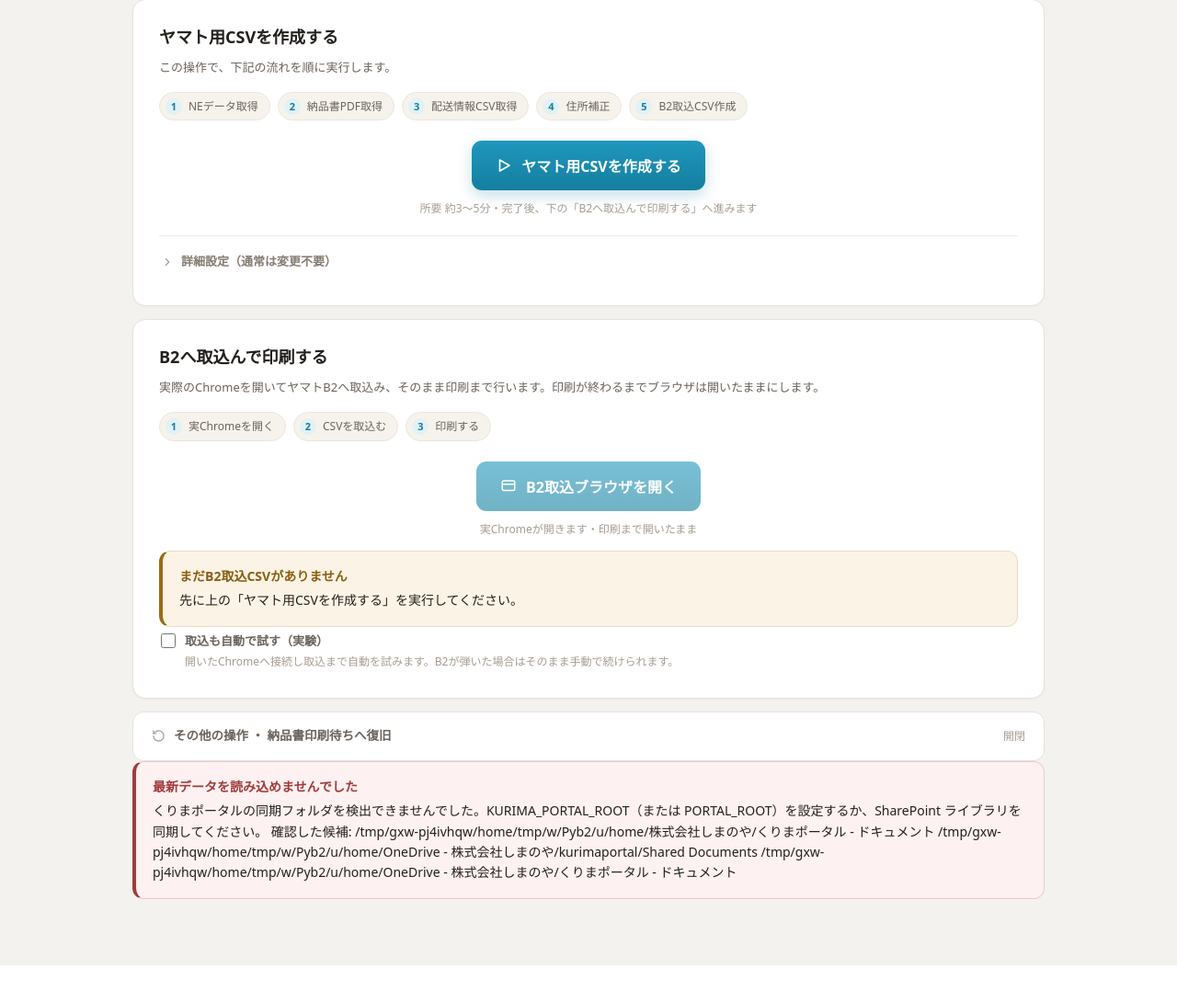
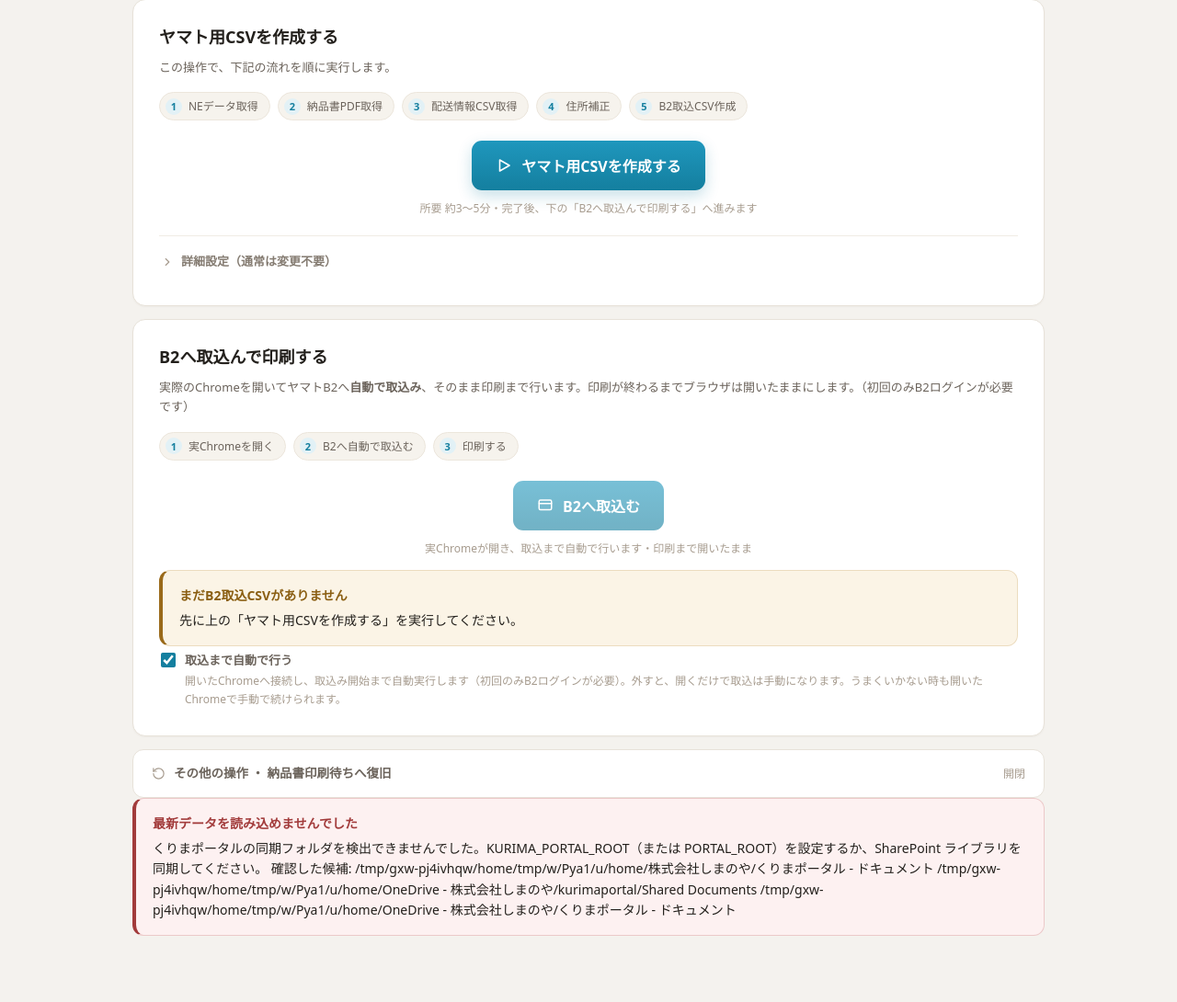
Before and after one commit to kurocoma/kurima-portal, a FastAPI app: page /yamato in a window 1280 px wide. Shown: the part 224-1314 px from the top of the page at 92% size. Before the commit the page ends 1274 px from the top, so only its background shows below. Run offline with FastAPI, Linux system fonts and the light colour scheme.

Commit message:
Make automated B2 import the default on the Yamato page
Now that the CDP B2 import works end to end, promote it from an experimental
opt-in to the main flow: the "取込まで自動で行う" checkbox is checked by default,
the "（実験）" framing is dropped, and the panel/step copy reflects that the
import runs automatically (first B2 login still needed once). Manual fallback
copy is kept for when a run does not go through.

Co-Authored-By: Claude Opus 4.8 (1M context) <noreply@anthropic.com>

```diff
--- a/portal_app/main.py
+++ b/portal_app/main.py
@@ -1893,7 +1893,7 @@ async def yamato_b2_open_start(request: Request):
 
     steps: list[tuple[str, str]] = [("open", "B2ブラウザを開く")]
     if automate:
-        steps.append(("b2_import", "B2へ取込（自動を試行）"))
+        steps.append(("b2_import", "B2へ自動で取込"))
 
     def worker(job_id: str) -> None:
         progress_jobs.update_step(job_id, "open", status="running")
--- a/portal_app/templates/yamato.html
+++ b/portal_app/templates/yamato.html
@@ -87,7 +87,7 @@
 
 <section class="panel mt-14">
   <h2 class="panel-title">B2へ取込んで印刷する</h2>
-  <p class="panel-lead">実際のChromeを開いてヤマトB2へ取込み、そのまま印刷まで行います。印刷が終わるまでブラウザは開いたままにします。</p>
+  <p class="panel-lead">実際のChromeを開いてヤマトB2へ<strong>自動で取込み</strong>、そのまま印刷まで行います。印刷が終わるまでブラウザは開いたままにします。（初回のみB2ログインが必要です）</p>
 
   {% if b2_browser and b2_browser.open %}
     <div class="result-bar">
@@ -98,13 +98,9 @@
       <span class="result-sub">{{ b2_browser.started_at[11:16] }} 起動 ・ 印刷が終わったら閉じてOK</span>
     </div>
     <div class="note mt-14">
-      <div class="note-title">開いているChromeで操作してください</div>
-      <ol class="note-list">
-        <li>B2クラウド → 外部データ取込 を開く（初回はログイン）</li>
-        <li>取込パターンを選ぶ</li>
-        <li>下記CSVを選択して取込む</li>
-        <li>取込後、送り状を<strong>印刷</strong>する</li>
-      </ol>
+      <div class="note-title">開いているChromeで印刷してください</div>
+      <p>自動取込が成功していれば、取込結果が表示されています。そのまま送り状を<strong>印刷</strong>してください。</p>
+      <p class="adv-note">うまく取込めていない場合は、手動で「B2クラウド→外部データ取込→取込パターン→下記CSVを選択→取込み開始」を行ってください。</p>
       {% if b2_csv_path %}<p class="mono">取込CSV: {{ b2_csv_path }}</p>{% endif %}
     </div>
     <form method="post" action="/yamato/b2-close" class="mt-14">
@@ -116,16 +112,16 @@
   {% else %}
     <div class="flow">
       <span class="flow-chip"><span class="flow-num">1</span>実Chromeを開く</span>
-      <span class="flow-chip"><span class="flow-num">2</span>CSVを取込む</span>
+      <span class="flow-chip"><span class="flow-num">2</span>B2へ自動で取込む</span>
       <span class="flow-chip"><span class="flow-num">3</span>印刷する</span>
     </div>
     <form method="post" action="/yamato/b2-open" data-progress-form data-progress-endpoint="/yamato/b2-open/start">
       <div class="cta-wrap">
         <button class="btn-cta" type="submit"{% if not b2_csv_path %} disabled{% endif %}>
           <svg width="18" height="18" viewBox="0 0 24 24" fill="none" stroke="#fff" stroke-width="2" stroke-linecap="round" stroke-linejoin="round"><rect x="3" y="4" width="18" height="14" rx="2"/><path d="M3 9h18"/></svg>
-          B2取込ブラウザを開く
+          B2へ取込む
         </button>
-        <span class="run-note">実Chromeが開きます・印刷まで開いたまま</span>
+        <span class="run-note">実Chromeが開き、取込まで自動で行います・印刷まで開いたまま</span>
       </div>
       {% if b2_csv_path %}
         <p class="adv-note">取込むCSV: <span class="mono">{{ b2_csv_path }}</span></p>
@@ -136,10 +132,10 @@
         </div>
       {% endif %}
       <label class="opt plain">
-        <input type="checkbox" name="automate">
+        <input type="checkbox" name="automate" checked>
         <span>
-          <strong class="opt-title">取込も自動で試す（実験）</strong>
-          <span class="opt-desc">開いたChromeへ接続し取込まで自動を試みます。B2が弾いた場合はそのまま手動で続けられます。</span>
+          <strong class="opt-title">取込まで自動で行う</strong>
+          <span class="opt-desc">開いたChromeへ接続し、取込み開始まで自動実行します（初回のみB2ログインが必要）。外すと、開くだけで取込は手動になります。うまくいかない時も開いたChromeで手動で続けられます。</span>
         </span>
       </label>
     </form>
```
